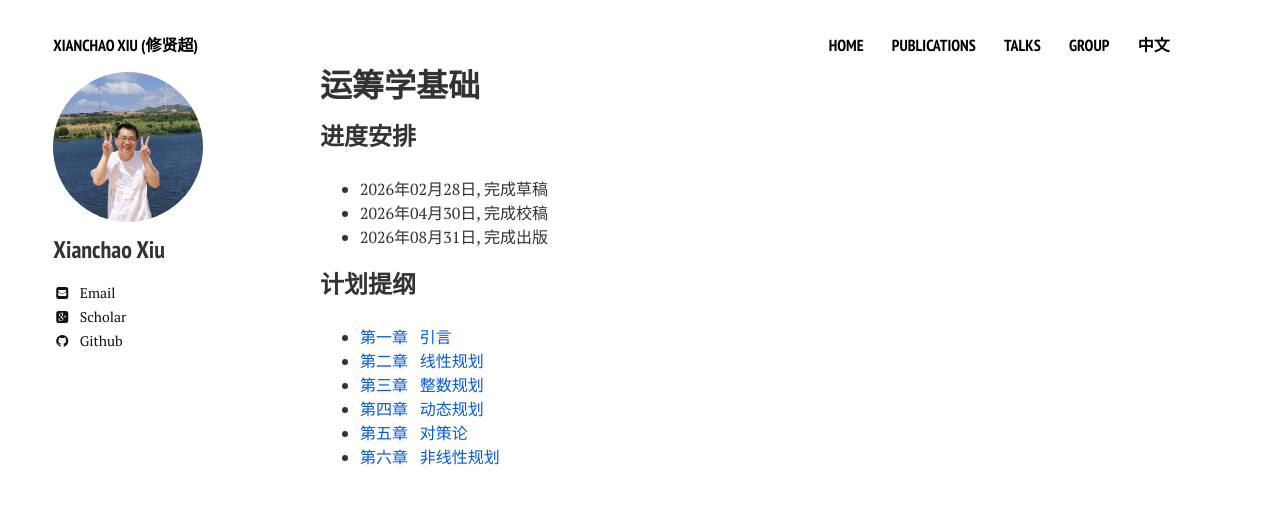
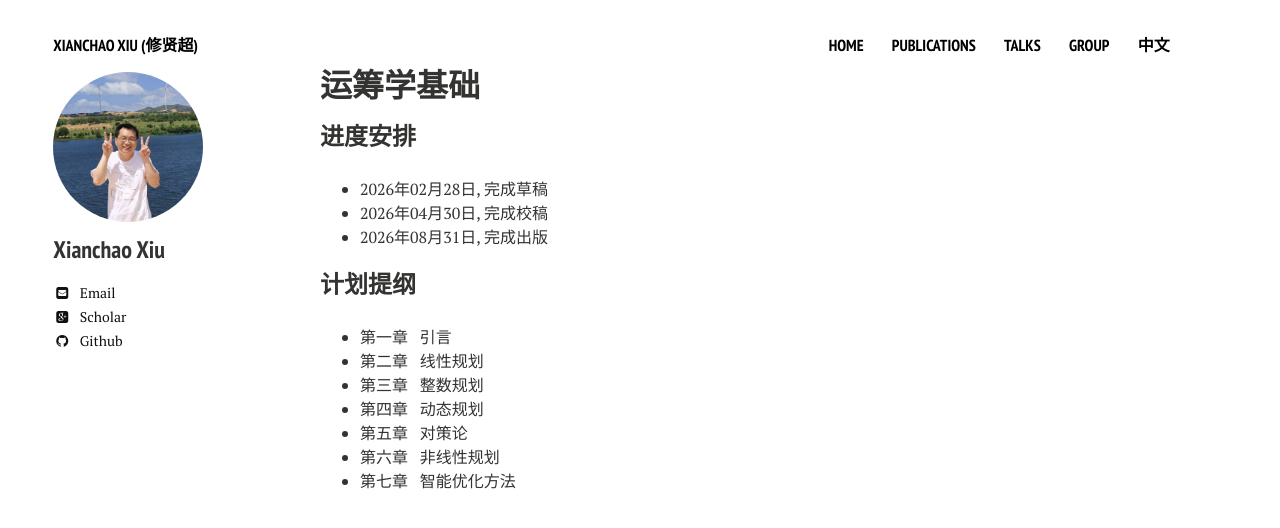
Before and after one commit to xianchaoxiu/xianchaoxiu.github.io, a Jekyll site: the page built from chinese/book/OR/index.md, in a window 1280 px wide. Shown: the top 528 px of the page. Built offline with Jekyll 4.4.1, drawn with Linux system fonts in a browser that asks for light colours; nearby versions of some CDN libraries.

Commit message:
Update index.md

```diff
--- a/chinese/book/OR/index.md
+++ b/chinese/book/OR/index.md
@@ -11,9 +11,10 @@ share: false
 * 2026年08月31日, 完成出版 <br>
 
 ### 计划提纲
-* <a href="https://xianchaoxiu.github.io/chinese/course/OR/引言.pdf" class="textlink" target="_blank">  第一章 &nbsp;  引言<br>
-* <a href="https://xianchaoxiu.github.io/chinese/course/OR/线性规划.pdf" class="textlink" target="_blank">  第二章 &nbsp;  线性规划<br>
-* <a href="https://xianchaoxiu.github.io/chinese/course/OR/整数规划.pdf" class="textlink" target="_blank">  第三章 &nbsp;  整数规划<br>
-* <a href="https://xianchaoxiu.github.io/chinese/course/OR/动态规划.pdf" class="textlink" target="_blank">  第四章 &nbsp;  动态规划<br>
-* <a href="https://xianchaoxiu.github.io/chinese/course/OR/对策论.pdf" class="textlink" target="_blank">  第五章 &nbsp;  对策论<br>
-* <a href="https://xianchaoxiu.github.io/chinese/course/OR/非线性规划.pdf" class="textlink" target="_blank">  第六章 &nbsp;  非线性规划<br>
+* 第一章 &nbsp;  引言<br>
+* 第二章 &nbsp;  线性规划<br>
+* 第三章 &nbsp;  整数规划<br>
+* 第四章 &nbsp;  动态规划<br>
+* 第五章 &nbsp;  对策论<br>
+* 第六章 &nbsp;  非线性规划<br>
+* 第七章 &nbsp;  智能优化方法<br>
```
